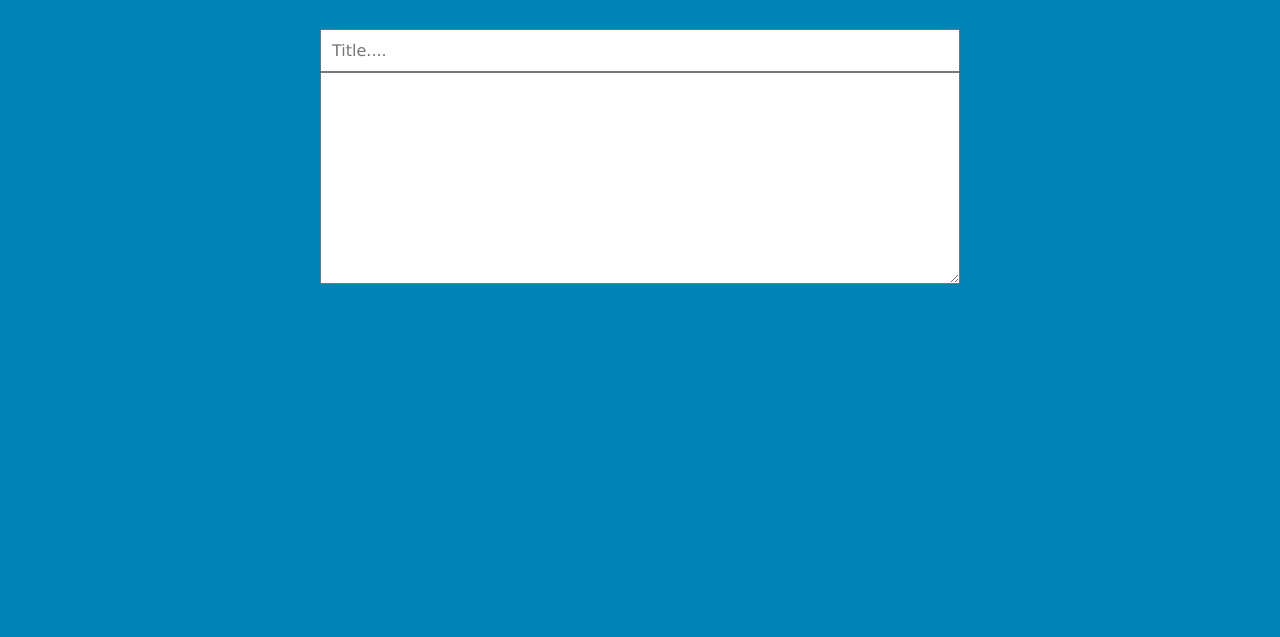
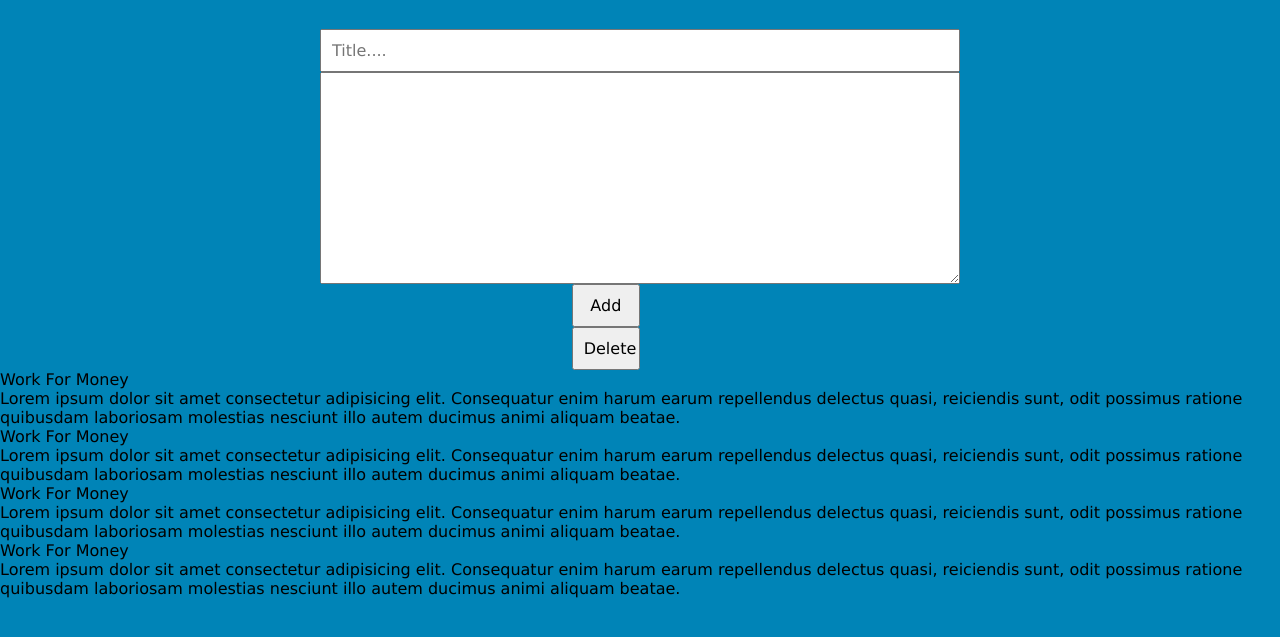
Before and after one commit to HamzaShaieb/Note-App-in-css-html-js, a plain HTML site: page index.html in a window 1280 px wide. Shown: the part 155-792 px from the top of the page. Drawn offline with nearby package versions, Linux system fonts and the light colour scheme.

Commit message:
Update index.html

```diff
--- a/index.html
+++ b/index.html
@@ -16,7 +16,33 @@
     <div class="container">
           <div class="iputes">
             <input type="text" placeholder="Title....">
-            <textarea name="" id="" cols="30" rows="10"></textarea>
+            <textarea name="" id="" cols="10" rows="10"></textarea>
+            <div class="buttons">
+              <input type="button" value="Add" >
+              <input type="reset" value="Delete">
+            </div>
+          </div>
+          <div class="notes_boxes">
+            <div class="box">
+              <p>Work For Money </p>
+              <p>Lorem ipsum dolor sit amet consectetur adipisicing elit. Consequatur enim harum earum repellendus delectus quasi, reiciendis sunt, odit possimus ratione quibusdam laboriosam molestias nesciunt illo autem ducimus animi aliquam beatae.</p>
+
+            </div>
+            <div class="box">
+              <p>Work For Money </p>
+              <p>Lorem ipsum dolor sit amet consectetur adipisicing elit. Consequatur enim harum earum repellendus delectus quasi, reiciendis sunt, odit possimus ratione quibusdam laboriosam molestias nesciunt illo autem ducimus animi aliquam beatae.</p>
+
+            </div>
+            <div class="box">
+              <p>Work For Money </p>
+              <p>Lorem ipsum dolor sit amet consectetur adipisicing elit. Consequatur enim harum earum repellendus delectus quasi, reiciendis sunt, odit possimus ratione quibusdam laboriosam molestias nesciunt illo autem ducimus animi aliquam beatae.</p>
+
+            </div>
+            <div class="box">
+              <p>Work For Money </p>
+              <p>Lorem ipsum dolor sit amet consectetur adipisicing elit. Consequatur enim harum earum repellendus delectus quasi, reiciendis sunt, odit possimus ratione quibusdam laboriosam molestias nesciunt illo autem ducimus animi aliquam beatae.</p>
+
+            </div>
           </div>
 
     </div>
```
